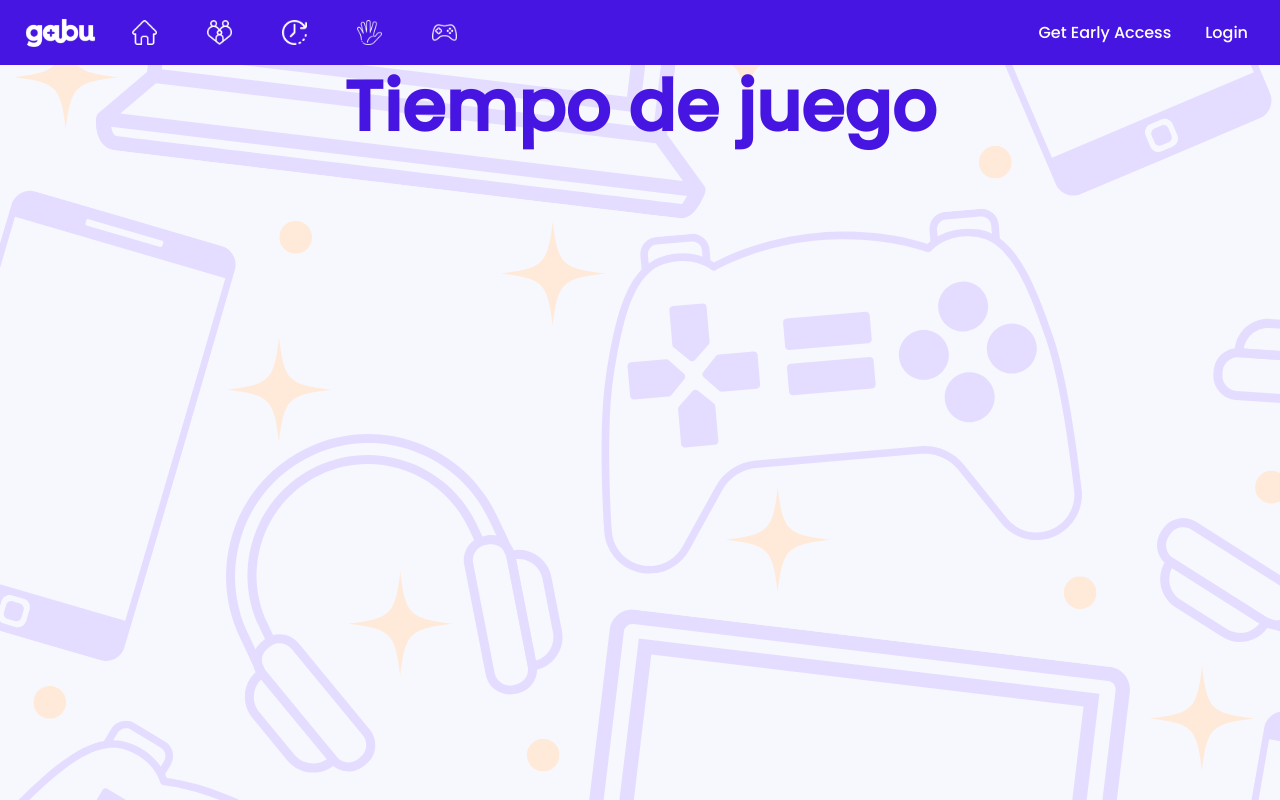
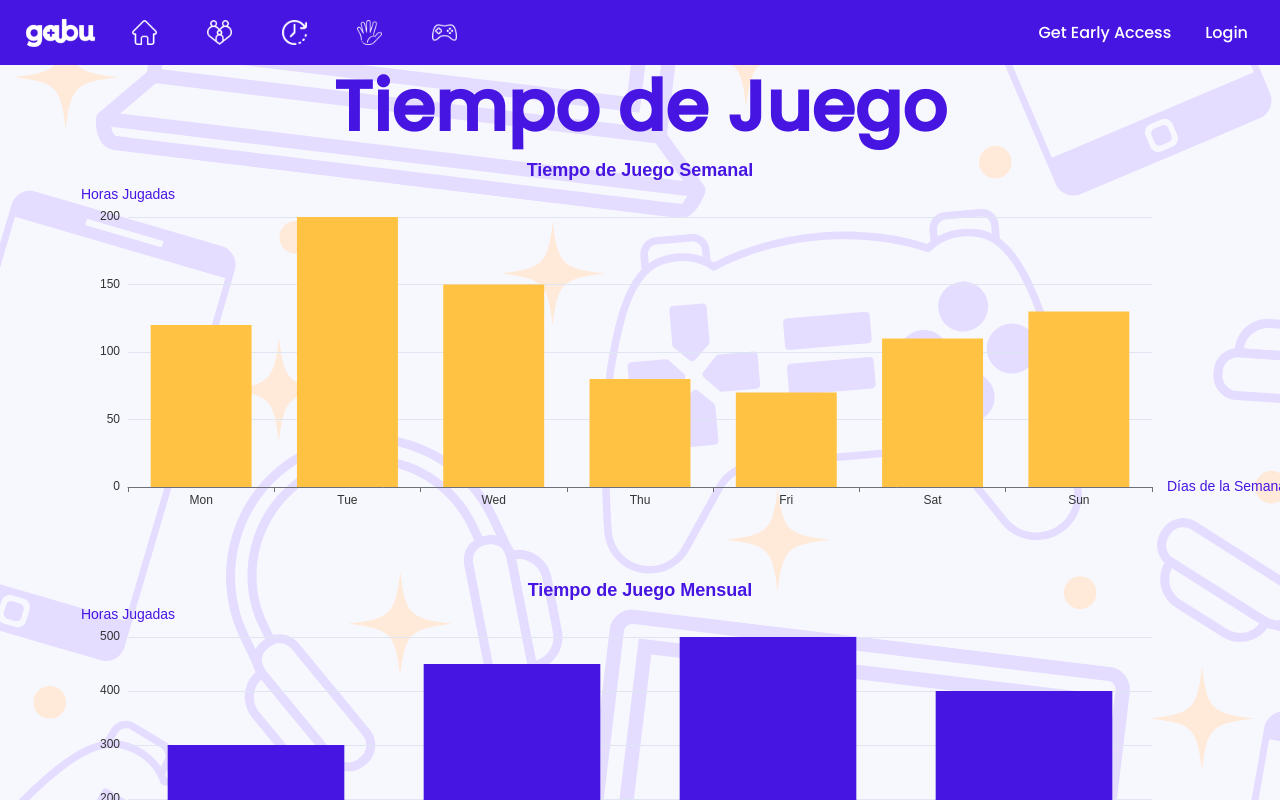
Before and after one commit to kimherdz/gabu-insights, a React (Create React App) app: page /gameTime in a window 1280 px wide. Shown: the top 800 px of the page. Built offline with nearby package versions, Linux system fonts and the light colour scheme.

Commit message:
Frontend o una mamda

```diff
--- a/src/pages/coaches/coachesView.jsx
+++ b/src/pages/coaches/coachesView.jsx
@@ -9,7 +9,8 @@ const CoachView = () => {
     goodFaith: '',
     coexistenceLevel: 5, // Valor inicial
     comments: '',
-    hoursPlayed: 0 // Valor inicial
+    hoursPlayed: 0, // Valor inicial
+    gamePlayed: '' // Estado para el juego jugado
   });
 
   const handleChange = (e) => {
@@ -27,6 +28,21 @@ const CoachView = () => {
 
       {/* Formulario */}
       <form>
+
+        {/* Juego jugado durante la sesión */}
+        <label htmlFor="gamePlayed">Juego jugado durante la sesión:</label>
+        <select
+          id="gamePlayed"
+          name="gamePlayed"
+          value={formData.gamePlayed}
+          onChange={handleChange}
+        >
+          <option value="">Seleccionar</option>
+          <option value="Minecraft">Minecraft</option>
+          <option value="Roblox">Roblox</option>
+          <option value="StumbleGuys">Stumble Guys</option>
+        </select>
+
         {/* Lista desplegable de los niños */}
         <label htmlFor="childName">Niño:</label>
         <select
--- a/src/pages/gameTime.jsx
+++ b/src/pages/gameTime.jsx
@@ -1,9 +1,114 @@
-import React from 'react';
+import React, { useEffect } from 'react';
+import * as echarts from 'echarts';
 
 const GameTime = () => {
+  // Opciones de la gráfica semanal
+  const weeklyOption = {
+    title: {
+      text: 'Tiempo de Juego Semanal',
+      left: 'center',
+      textStyle: {
+        color: '#4715e2',
+        fontSize: 18,
+        fontWeight: 'bold',
+      },
+    },
+    xAxis: {
+      type: 'category',
+      data: ['Mon', 'Tue', 'Wed', 'Thu', 'Fri', 'Sat', 'Sun'],
+      name: 'Días de la Semana',
+      nameTextStyle: {
+        color: '#4715e2',
+        fontSize: 14,
+      },
+      axisLabel: {
+        color: '#333',
+      },
+    },
+    yAxis: {
+      type: 'value',
+      name: 'Horas Jugadas',
+      nameTextStyle: {
+        color: '#4715e2',
+        fontSize: 14,
+      },
+      axisLabel: {
+        color: '#333',
+      },
+    },
+    series: [
+      {
+        data: [120, 200, 150, 80, 70, 110, 130],
+        type: 'bar',
+        itemStyle: {
+          color: '#ffc243',
+        },
+      },
+    ],
+  };
+
+  // Opciones de la gráfica mensual
+  const monthlyOption = {
+    title: {
+      text: 'Tiempo de Juego Mensual',
+      left: 'center',
+      textStyle: {
+        color: '#4715e2',
+        fontSize: 18,
+        fontWeight: 'bold',
+      },
+    },
+    xAxis: {
+      type: 'category',
+      data: ['Week 1', 'Week 2', 'Week 3', 'Week 4'],
+      name: 'Semanas del Mes',
+      nameTextStyle: {
+        color: '#4715e2',
+        fontSize: 14,
+      },
+      axisLabel: {
+        color: '#333',
+      },
+    },
+    yAxis: {
+      type: 'value',
+      name: 'Horas Jugadas',
+      nameTextStyle: {
+        color: '#4715e2',
+        fontSize: 14,
+      },
+      axisLabel: {
+        color: '#333',
+      },
+    },
+    series: [
+      {
+        data: [300, 450, 500, 400],
+        type: 'bar',
+        itemStyle: {
+          color: '#4715e2',
+        },
+      },
+    ],
+  };
+
+  useEffect(() => {
+    // Inicializar la gráfica semanal
+    const weeklyChartDom = document.getElementById('weekly-chart');
+    const weeklyChart = echarts.init(weeklyChartDom);
+    weeklyChart.setOption(weeklyOption);
+
+    // Inicializar la gráfica mensual
+    const monthlyChartDom = document.getElementById('monthly-chart');
+    const monthlyChart = echarts.init(monthlyChartDom);
+    monthlyChart.setOption(monthlyOption);
+  }, []);
+
   return (
     <div>
-      <h1 style={{ fontWeight: 'bold', textAlign: 'center' }}>Tiempo de juego </h1>
+      <h1 style={{ fontWeight: 'bold', textAlign: 'center' }}>Tiempo de Juego</h1>
+      <div id="weekly-chart" style={{ width: '100%', height: 400 }}></div>
+      <div id="monthly-chart" style={{ width: '100%', height: 400, marginTop: '20px' }}></div>
     </div>
   );
 };
--- /dev/null
+++ b/src/pages/signUp.jsx
@@ -0,0 +1,4 @@
+/*correo del papa o encargado
+contraseña
+nombre del niño
+edad*/
--- a/src/pages/social.jsx
+++ b/src/pages/social.jsx
@@ -1,9 +1,57 @@
-import React from 'react';
+import React, { useState } from 'react';
 
 const Social = () => {
+  // Estado para las publicaciones del foro
+  const [posts, setPosts] = useState([
+    { id: 1, user: 'Usuario1', content: '¡Hola! ¿Cómo están los niños hoy?' },
+    { id: 2, user: 'Usuario2', content: 'Hoy tuvimos una gran sesión de juegos.' },
+  ]);
+
+  // Estado para el nuevo contenido del post
+  const [newPost, setNewPost] = useState('');
+
+  // Función para agregar una nueva publicación
+  const handleAddPost = (e) => {
+    e.preventDefault();
+    if (newPost.trim()) {
+      const newPostData = {
+        id: posts.length + 1,
+        user: 'Usuario' + (posts.length + 1),
+        content: newPost,
+      };
+      setPosts([...posts, newPostData]);
+      setNewPost(''); // Limpiar el campo
+    }
+  };
+
   return (
     <div>
       <h1 style={{ fontWeight: 'bold', textAlign: 'center' }}>Foro Gabu</h1>
+
+      <div className="forum-container" style={{ padding: '20px', maxWidth: '600px', margin: '0 auto' }}>
+        <h2>Publicaciones</h2>
+        <ul style={{ listStyleType: 'none', padding: 0 }}>
+          {posts.map((post) => (
+            <li key={post.id} style={{ marginBottom: '15px', border: '1px solid #ccc', padding: '10px', borderRadius: '5px' }}>
+              <strong>{post.user}:</strong> {post.content}
+            </li>
+          ))}
+        </ul>
+
+        <h2>Agregar Publicación</h2>
+        <form onSubmit={handleAddPost} style={{ display: 'flex', flexDirection: 'column' }}>
+          <textarea
+            rows="4"
+            value={newPost}
+            onChange={(e) => setNewPost(e.target.value)}
+            placeholder="Escribe tu mensaje aquí..."
+            style={{ padding: '10px', borderRadius: '5px', border: '1px solid #ccc', marginBottom: '10px' }}
+          />
+          <button type="submit" style={{ padding: '10px', borderRadius: '5px', backgroundColor: '#4715e2', color: 'white', border: 'none', cursor: 'pointer' }}>
+            Publicar
+          </button>
+        </form>
+      </div>
     </div>
   );
 };
```
